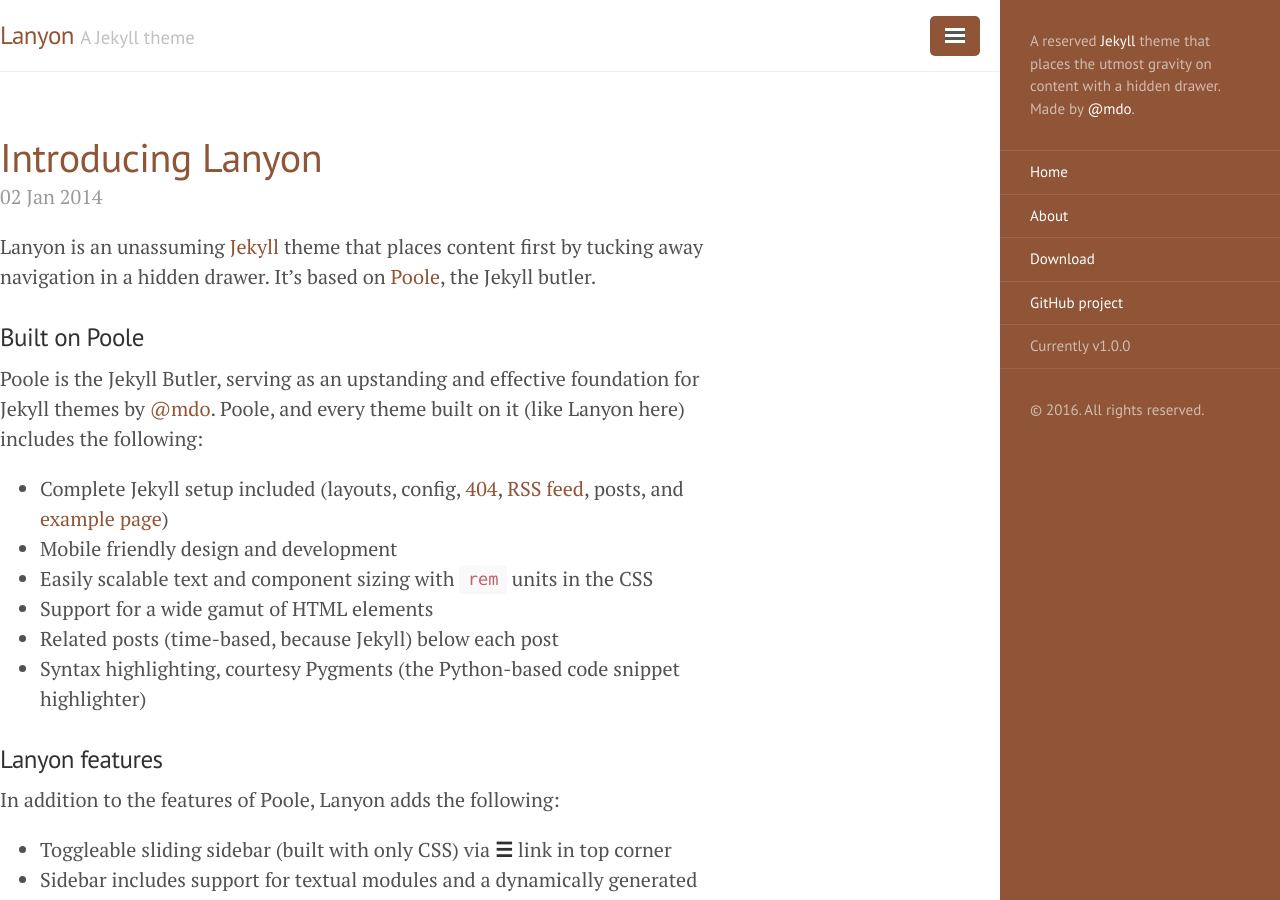
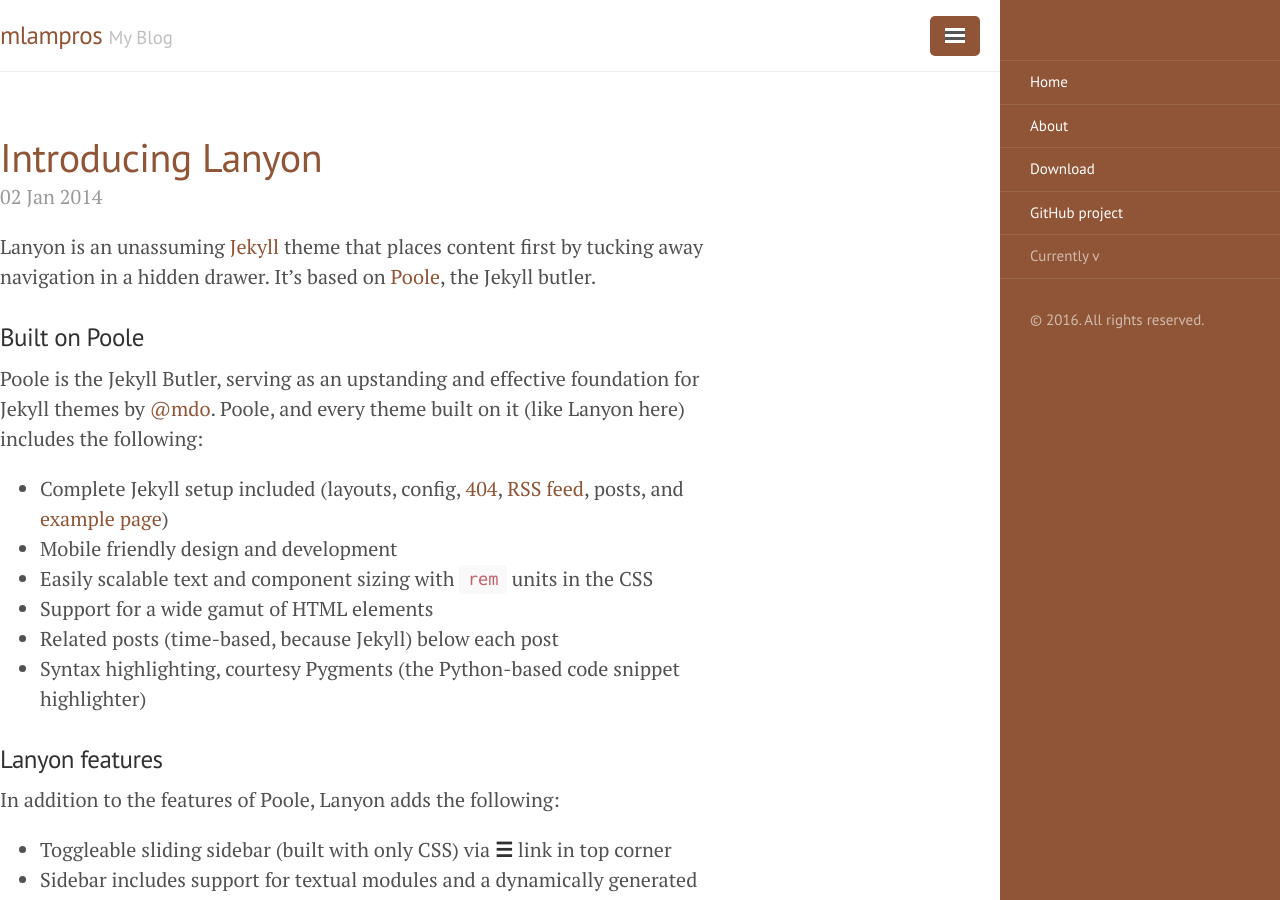
Before and after one commit to mlampros/mlampros.github.io, a Jekyll site: the page built from index.html, in a window 1280 px wide and 900 px high. Built offline with Jekyll 4.4.1, drawn with Linux system fonts in a browser that asks for light colours; the list of posts is cut into pages by our own code.

Commit message:
Update _config.yml

```diff
--- a/_config.yml
+++ b/_config.yml
@@ -5,18 +5,9 @@
 relative_permalinks: true
 
 # Setup
-title:               Lanyon
-tagline:             'A Jekyll theme'
-description:         'A reserved <a href="http://jekyllrb.com" target="_blank">Jekyll</a> theme that places the utmost gravity on content with a hidden drawer. Made by <a href="https://twitter.com/mdo" target="_blank">@mdo</a>.'
-url:                 http://lanyon.getpoole.com
+title:               mlampros
+tagline:             'My Blog'
+description:         ''
+url:                 mlampros.github.io
 baseurl:             ''
 paginate:            5
-
-# About/contact
-author:
-  name:              Mark Otto
-  url:               https://twitter.com/mdo
-  email:             markdotto@gmail.com
-
-# Custom vars
-version:             1.0.0
```
